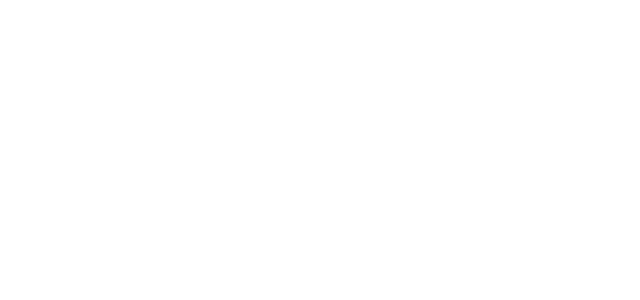
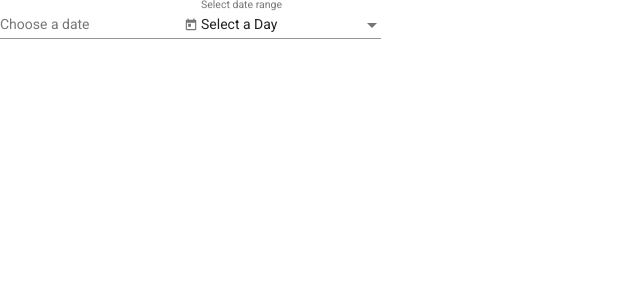
Before and after one commit to 17691a03l9/Angular_datePicker_Control, an Angular app: page /individual in a window 1280 px wide. Before the commit this address led to /. Shown: the top 300 px of the page, without its empty margins (0-640 px from the left). Built offline with nearby package versions, Linux system fonts and the light colour scheme.

Commit message:
"updated code for datepicker"

```diff
--- a/src/app/app-routing.module.ts
+++ b/src/app/app-routing.module.ts
@@ -1,6 +1,7 @@
 import { RouterModule, Routes } from '@angular/router';
 
 import { BaseComponent } from './base/base.component';
+import {IndividualDatesComponent} from './individual-dates/individual-dates.component'
 import { NgModule } from '@angular/core';
 import { VishnuComponent } from './vishnu/vishnu.component';
 import { WeakdaysComponent } from './weakdays/weakdays.component';
@@ -13,6 +14,10 @@ const routes: Routes = [
   {
     path: 'vishnu',
     component: VishnuComponent,
+  },
+  {
+    path: 'individual',
+    component: IndividualDatesComponent,
   },
   {
     path: 'base',
--- a/src/app/app.module.ts
+++ b/src/app/app.module.ts
@@ -16,6 +16,7 @@ import { MatNativeDateModule } from '@angular/material/core';
 import { MatSelectModule } from '@angular/material/select';
 import { VishnuComponent } from './vishnu/vishnu.component';
 import { WeakdaysComponent } from './weakdays/weakdays.component';
+import { IndividualDatesComponent } from './individual-dates/individual-dates.component';
 
 // import { DatepickercontrolComponent } from './datepickercontrol/datepickercontrol.component';
 
@@ -25,6 +26,7 @@ import { WeakdaysComponent } from './weakdays/weakdays.component';
     VishnuComponent,
     BaseComponent,
     WeakdaysComponent,
+    IndividualDatesComponent,
     // DatepickercontrolComponent
   ],
   imports: [
--- /dev/null
+++ b/src/app/individual-dates/individual-dates.component.html
@@ -0,0 +1,14 @@
+<mat-form-field>
+    <input matInput [matDatepicker]="picker" placeholder="Choose a date" [(ngModel)]="selectedDate" [matDatepickerFilter]="isDateSelectable" (ngModelChange)="handleDateChange($event)"/>
+    <mat-datepicker-toggle matSuffix [for]="picker"></mat-datepicker-toggle>
+    <mat-datepicker #picker></mat-datepicker>
+  </mat-form-field>
+  <mat-form-field>
+    <mat-label>Select date range</mat-label>
+    <mat-select [(ngModel)]="selectedDates">
+      <mat-option value="">Select a Day</mat-option>
+      <mat-option value="5-20-21-5">5-20 and 21-5</mat-option>
+      <mat-option value="6-20-21-LDM">6-20 and 21-LDM</mat-option>
+    </mat-select>
+
+  </mat-form-field>
--- /dev/null
+++ b/src/app/individual-dates/individual-dates.component.ts
@@ -0,0 +1,48 @@
+import { Component, OnInit } from '@angular/core';
+
+import { DateFilterFn } from '@angular/material/datepicker';
+
+@Component({
+  selector: 'app-individual-dates',
+  templateUrl: './individual-dates.component.html',
+  styleUrls: ['./individual-dates.component.scss']
+})
+export class IndividualDatesComponent implements OnInit{
+  selectedDates:String=""; // Default to 1-7 Days
+  selectedDate:any;
+  Date: DateFilterFn<Date | null> = (date: Date | null) => true;
+
+  constructor(){
+  }
+  handleDateChange(event: Date): void {
+    this.selectedDate = event;
+    console.log(this.selectedDate,"selectedDate")
+  }
+
+  ngOnInit(): void {
+
+  }
+
+
+  isDateSelectable: DateFilterFn<Date | null> = (date: Date | null): boolean => {
+    if (!this.selectedDates || !date) {
+      return false;
+    }
+
+    const today = new Date();
+    const rangeParts = this.selectedDates.split('-');
+    const startMonth = parseInt(rangeParts[0]) - 1; // Months are 0-indexed in JavaScript
+    const startDay = parseInt(rangeParts[1]);
+    const endMonth = parseInt(rangeParts[2]) - 1;
+    const endDay = parseInt(rangeParts[3]);
+   console.log(startDay,"startDay", endDay, "endDay")
+    const startDate = new Date(today.getFullYear(), startMonth, startDay);
+    const endDate = new Date(today.getFullYear(), endMonth, endDay);
+    console.log(startDate,"startDay", endDate, "endDay")
+
+    return date >= startDate && date <= endDate;
+  }
+  private isDay(day: number, date: Date): boolean {
+    return date.getDay() === day;
+  }
+}
--- a/src/app/weakdays/weakdays.component.ts
+++ b/src/app/weakdays/weakdays.component.ts
@@ -9,9 +9,9 @@ import { DateFilterFn } from '@angular/material/datepicker';
   styleUrls: ['./weakdays.component.scss']
 })
 export class WeakdaysComponent implements OnInit{
-  selectedDates:String="2"; // Default to 1-7 Days
+  selectedDates:String=""; // Default to 1-7 Days
   selectedDate:any;
-  selectedDays:String="2"; // Default to 1-7 Days
+  selectedDays:String=""; // Default to 1-7 Days
   selectedDat:any;
   Date: DateFilterFn<Date | null> = (date: Date | null) => true;
 
@@ -74,47 +74,47 @@ export class WeakdaysComponent implements OnInit{
     const daysDifference = (date.getTime() - today.getTime()) / (1000 * 60 * 60 * 24);
     switch (this.selectedDays) {
       case '0':
-        return this.isDay(0, date) && daysDifference >= -7 && daysDifference <= 0;
+        return this.isDay(0, date) && daysDifference >= -8 && daysDifference < -1;
       case '00':
-        return this.isDay(0, date) && daysDifference >= 0 && daysDifference <= 7;
+        return this.isDay(0, date) && daysDifference > -1 && daysDifference <= 6;
       case '000':
-        return this.isDay(0, date) && daysDifference >= 8 && daysDifference <= 14;
+        return this.isDay(0, date) && daysDifference >= 6 && daysDifference <= 13;
       case '1':
-        return this.isDay(0, date) && daysDifference >= -7 && daysDifference <= 0;
+        return this.isDay(1, date) && daysDifference >= -8 && daysDifference < -1;
       case '11':
-        return this.isDay(0, date) && daysDifference >= 0 && daysDifference <= 7;
+        return this.isDay(1, date) && daysDifference > -1 && daysDifference <= 6;
       case '111':
-        return this.isDay(0, date) && daysDifference >= 8 && daysDifference <= 14;
+        return this.isDay(1, date) && daysDifference >= 6 && daysDifference <= 13;
       case '2':
-        return this.isDay(0, date) && daysDifference >= -7 && daysDifference <= 0;
+        return this.isDay(2, date) && daysDifference >= -8 && daysDifference < -1;
       case '22':
-        return this.isDay(0, date) && daysDifference >= 0 && daysDifference <= 7;
+        return this.isDay(2, date) && daysDifference >= -1 && daysDifference <= 6;
       case '222':
-        return this.isDay(0, date) && daysDifference >= 8 && daysDifference <= 14;
+        return this.isDay(2, date) && daysDifference >= 6 && daysDifference <= 13;
       case '3':
-        return this.isDay(0, date) && daysDifference >= -7 && daysDifference <= 0;
+        return this.isDay(3, date) && daysDifference >= -8 && daysDifference < -1;
       case '33':
-        return this.isDay(0, date) && daysDifference >= 0 && daysDifference <= 7;
+        return this.isDay(3, date) && daysDifference >= -1 && daysDifference <= 6;
       case '333':
-        return this.isDay(0, date) && daysDifference >= 8 && daysDifference <= 14;
+        return this.isDay(3, date) && daysDifference >= 6 && daysDifference <= 13;
       case '4':
-        return this.isDay(0, date) && daysDifference >= -7 && daysDifference <= 0;
+        return this.isDay(4, date) && daysDifference >= -8 && daysDifference < -1;
       case '44':
-        return this.isDay(0, date) && daysDifference >= 0 && daysDifference <= 7;
+        return this.isDay(4, date) && daysDifference >= -1 && daysDifference <= 6;
       case '444':
-        return this.isDay(0, date) && daysDifference >= 8 && daysDifference <= 14;
+        return this.isDay(4, date) && daysDifference >= 6 && daysDifference <= 13;
       case '5':
-        return this.isDay(0, date) && daysDifference >= -7 && daysDifference <= 0;
+        return this.isDay(5, date) && daysDifference >= -8 && daysDifference < -1;
       case '55':
-        return this.isDay(0, date) && daysDifference >= 0 && daysDifference <= 7;
+        return this.isDay(5, date) && daysDifference >= -1 && daysDifference <= 6;
       case '555':
-        return this.isDay(0, date) && daysDifference >= 8 && daysDifference <= 14;
+        return this.isDay(5, date) && daysDifference >= 6 && daysDifference <= 13;
       case '6':
-        return this.isDay(0, date) && daysDifference >= -7 && daysDifference <= 0;
+        return this.isDay(6, date) && daysDifference >= -8 && daysDifference < -1;
       case '66':
-        return this.isDay(0, date) && daysDifference >= 0 && daysDifference <= 7;
+        return this.isDay(6, date) && daysDifference >= -1 && daysDifference <= 6;
       case '666':
-        return this.isDay(0, date) && daysDifference >= 8 && daysDifference <= 14;
+        return this.isDay(6, date) && daysDifference >= 6 && daysDifference <= 13;
           default:
         return false;
     }
```
Also changed, not shown: src/app/individual-dates/individual-dates.component.scss (added), 1 other file (tests, documents, lock files or other folders).
